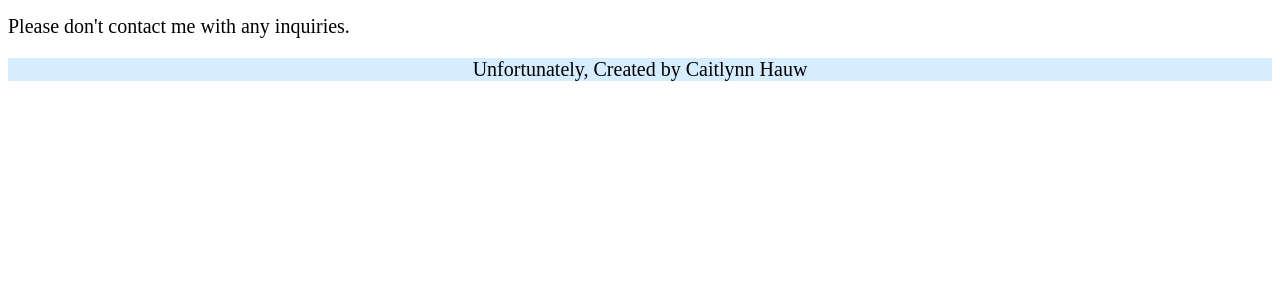
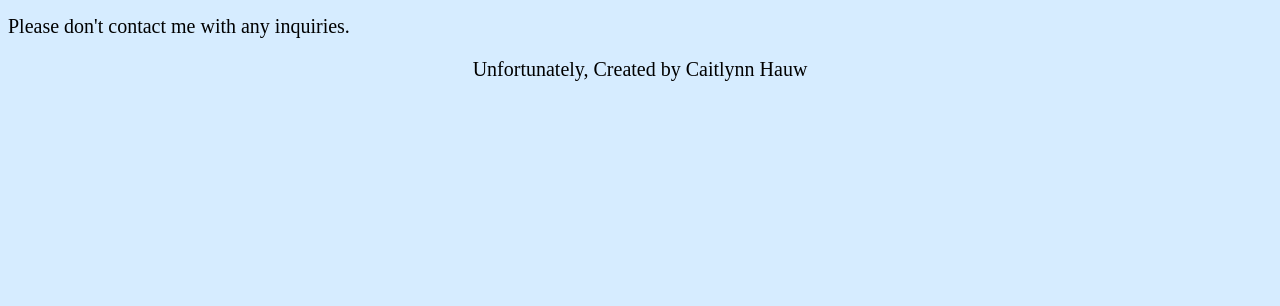
Before and after one commit to caitlynn-hauw/Dev-Team-Task-1, a plain HTML site: page index.html in a window 1280 px wide. Shown: the part 494-800 px from the top of the page. Drawn offline with Linux system fonts and the light colour scheme.

Commit message:
Fixed background color

```diff
--- a/base.css
+++ b/base.css
@@ -1,3 +1,7 @@
+body{
+  background-color: #D6ECFF;
+}
+
 h1 {
     font-size: 38px;
     font-family: Georgia;
```
